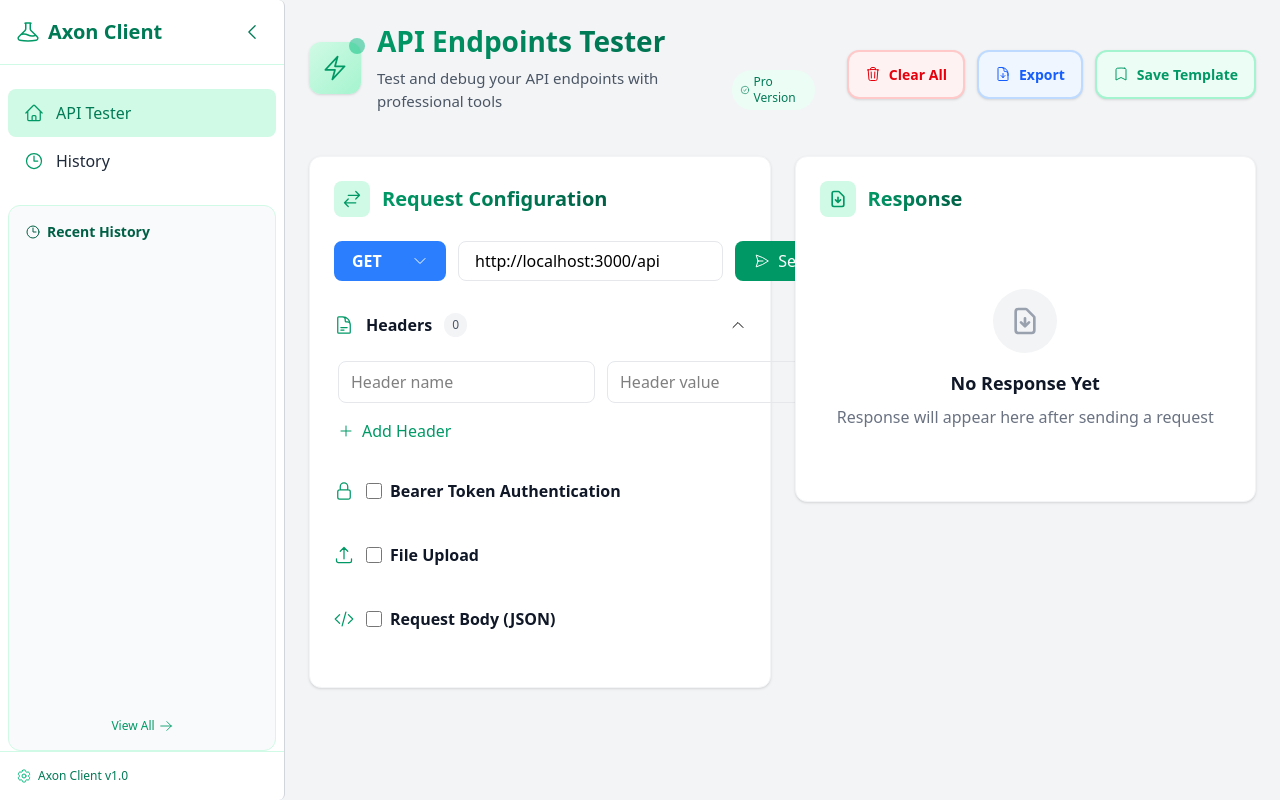
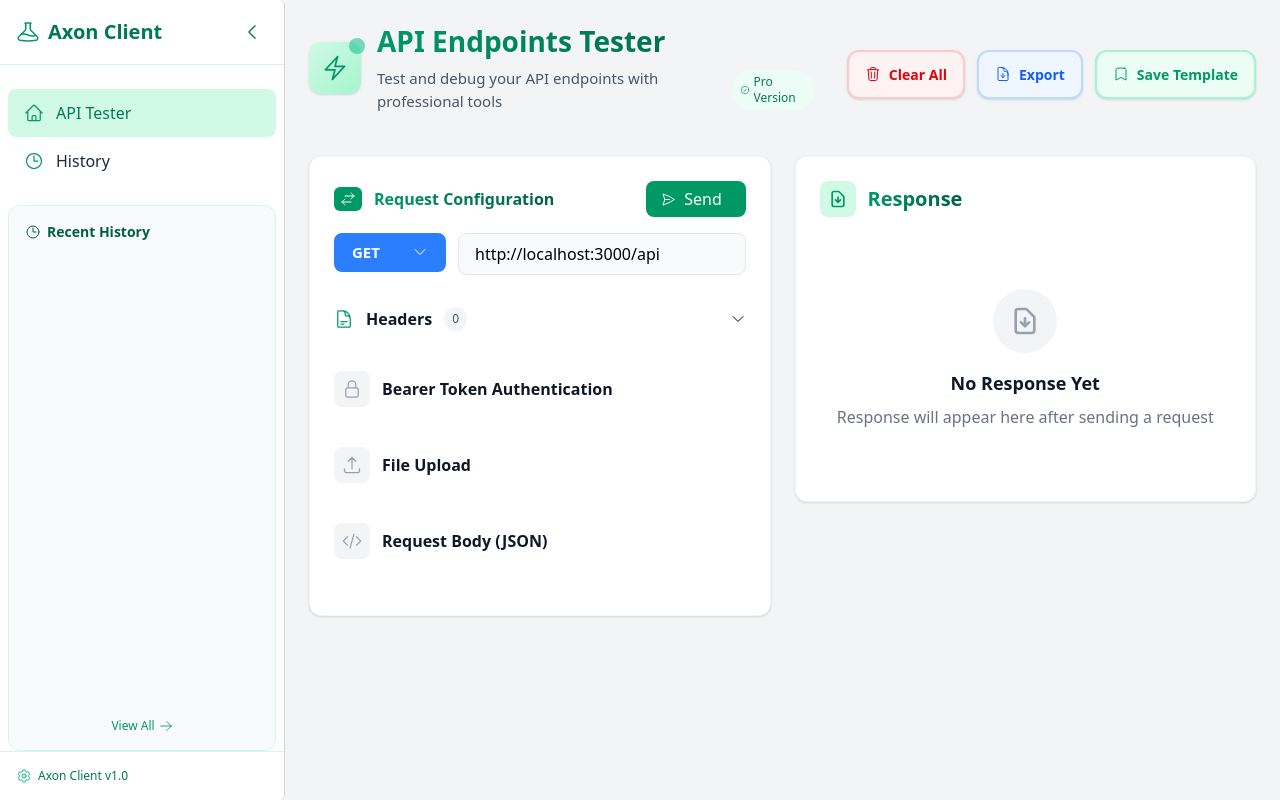
Before and after one commit to BazilSuhail/Local-Postman, a Vue app: page / in a window 1280 px wide. Built offline with nearby package versions, Linux system fonts and the light colour scheme.

Commit message:
Replace checkboxes with toggle icons for auth/file/body sections in `RequestForm` component

```diff
--- a/src/components/DropDown.vue
+++ b/src/components/DropDown.vue
@@ -3,7 +3,7 @@
     <!-- Trigger Button -->
     <button
       @click="isOpen = !isOpen"
-      :class="`px-4 py-[6px] rounded-lg border-2 font-semibold text-white transition-colors min-w-28 ${getMethodColor(method)} flex items-center justify-between gap-2`"
+      :class="`px-4 py-[6px] rounded-lg border-2 text-[15px] font-semibold text-white transition-colors min-w-28 ${getMethodColor(method)} flex items-center justify-between gap-2`"
     >
       <span>{{ method }}</span>
       <ChevronDownIcon
--- a/src/components/RequestForm.vue
+++ b/src/components/RequestForm.vue
@@ -1,29 +1,32 @@
 <template>
   <div class="sticky top-[15px] bg-white rounded-xl shadow-sm border border-gray-100 p-6">
     <!-- Header -->
-    <div class="flex items-center gap-3 mb-6">
-      <div class="p-2 bg-emerald-100 rounded-lg">
-        <ArrowsRightLeftIcon class="w-5 h-5 text-emerald-600" />
+  <div class="flex items-center justify-between mb-4">
+      <div class="flex items-center gap-3 ">
+      <div class="p-[4px] bg-emerald-600 rounded-md">
+        <ArrowsRightLeftIcon  class="w-5 h-4 text-white" />
       </div>
-      <h2 class="text-xl font-bold bg-gradient-to-r from-emerald-600 to-emerald-800 bg-clip-text text-transparent">
+      <h2 class="text-md font-[600] bg-gradient-to-r from-emerald-600 to-emerald-800 bg-clip-text text-transparent">
         Request Configuration
       </h2>
     </div>
+      <button @click="sendRequest" :disabled="status === 'loading'"
+          class="flex items-center justify-center gap-2 py-[6px] bg-emerald-600 hover:bg-emerald-700 disabled:bg-gray-400 text-white rounded-lg font-medium transition-colors min-w-[100px]">
+          <div v-if="status === 'loading'"
+            class="w-4 h-4 border-2 border-white border-t-transparent rounded-full animate-spin"></div>
+          <PaperAirplaneIcon v-else class="w-[15px] h-[15px] text-white" />
+          <span class="text-white text-[16px] mr-2">Send</span>
+        </button>
 
+  </div>
     <!-- Method + URL -->
     <div class="flex gap-3 mb-6">
       <CustomDropdown v-model="method" :methods="['GET', 'POST', 'PUT', 'PATCH', 'DELETE']" />
-      <div class="flex-1 flex flex-col sm:flex-row gap-x-3">
+      <div class="flex-1 flex gap-x-3">
         <input v-model="url"
-          class="flex-1 px-4 border border-gray-200 rounded-lg focus:ring-2 focus:ring-emerald-500 focus:border-transparent transition-all"
+          class="flex-1 px-4 bg-gray-50 py-[8px] border border-gray-200 rounded-lg focus:ring-2 focus:ring-emerald-500 focus:border-transparent transition-all"
           placeholder="http://localhost:3000/api" />
-        <button @click="sendRequest" :disabled="status === 'loading'"
-          class="flex items-center justify-center gap-2 bg-emerald-600 hover:bg-emerald-700 disabled:bg-gray-400 text-white rounded-lg font-medium transition-colors min-w-[100px]">
-          <div v-if="status === 'loading'"
-            class="w-4 h-4 border-2 border-white border-t-transparent rounded-full animate-spin"></div>
-          <PaperAirplaneIcon v-else class="w-4 h-4" />
-          Send
-        </button>
+
       </div>
     </div>
 
@@ -62,26 +65,43 @@
    <!-- Auth -->
 <div class="mb-6">
   <div class="flex items-center gap-3 mb-4 py-2">
-        <LockClosedIcon class="w-5 h-5 text-emerald-600" />
-        <label class="flex items-center gap-2 cursor-pointer">
-          <input type="checkbox" v-model="enableAuth"
-            class="w-4 h-4 text-emerald-600 border-gray-300 rounded focus:ring-emerald-500" />
-          <span class="font-semibold text-gray-900">Bearer Token Authentication</span>
-        </label>
+    <button
+      @click="enableAuth = !enableAuth"
+      :class="`p-2 rounded-lg transition-colors ${enableAuth ? 'bg-emerald-100 text-emerald-600' : 'bg-gray-100 text-gray-400 hover:text-gray-600'}`"
+    >
+      <LockClosedIcon class="w-5 h-5" />
+    </button>
+    <span
+      @click="enableAuth = !enableAuth"
+      class="font-semibold text-gray-900 cursor-pointer"
+    >
+      Bearer Token Authentication
+    </span>
   </div>
 
   <div v-if="enableAuth" class="space-y-3 pl-1">
     <div class="relative">
-          <input :type="showToken ? 'text' : 'password'" v-model="token" placeholder="Enter your bearer token"
-            class="w-full px-4 py-2.5 pr-20 border border-gray-200 rounded-lg focus:ring-2 focus:ring-emerald-500 focus:border-transparent font-mono text-sm transition-all" />
+      <input
+        :type="showToken ? 'text' : 'password'"
+        v-model="token"
+        placeholder="Enter your bearer token"
+        class="w-full px-4 py-2.5 pr-20 border border-gray-200 rounded-lg focus:ring-2 focus:ring-emerald-500 focus:border-transparent font-mono text-sm transition-all"
+      />
       <div class="absolute right-2 top-1/2 transform -translate-y-1/2 flex gap-1">
-            <button @click="showToken = !showToken" class="p-1 text-gray-400 hover:text-gray-600 transition-colors"
-              :title="showToken ? 'Hide token' : 'Show token'">
+        <button
+          @click="showToken = !showToken"
+          class="p-1 text-gray-400 hover:text-gray-600 transition-colors"
+          :title="showToken ? 'Hide token' : 'Show token'"
+        >
           <EyeSlashIcon v-if="showToken" class="w-4 h-4" />
           <EyeIcon v-else class="w-4 h-4" />
         </button>
-            <button v-if="token" @click="copyToClipboard(token, 'token')"
-              class="p-1 text-gray-400 hover:text-gray-600 transition-colors" title="Copy token">
+        <button
+          v-if="token"
+          @click="copyToClipboard(token, 'token')"
+          class="p-1 text-gray-400 hover:text-gray-600 transition-colors"
+          title="Copy token"
+        >
           <CheckIcon v-if="copied === 'token'" class="w-4 h-4 text-green-500" />
           <ClipboardIcon v-else class="w-4 h-4" />
         </button>
@@ -96,17 +116,25 @@
 <!-- File -->
 <div class="mb-6">
   <div class="flex items-center gap-3 mb-4 py-2">
-        <ArrowUpTrayIcon class="w-5 h-5 text-emerald-600" />
-        <label class="flex items-center gap-2 cursor-pointer">
-          <input type="checkbox" v-model="enableFile"
-            class="w-4 h-4 text-emerald-600 border-gray-300 rounded focus:ring-emerald-500" />
-          <span class="font-semibold text-gray-900">File Upload</span>
-        </label>
+    <button
+      @click="enableFile = !enableFile"
+      :class="`p-2 rounded-lg transition-colors ${enableFile ? 'bg-emerald-100 text-emerald-600' : 'bg-gray-100 text-gray-400 hover:text-gray-600'}`"
+    >
+      <ArrowUpTrayIcon class="w-5 h-5" />
+    </button>
+    <span
+      @click="enableFile = !enableFile"
+      class="font-semibold text-gray-900 cursor-pointer"
+    >
+      File Upload
+    </span>
   </div>
 
   <div v-if="enableFile" class="space-y-3 pl-1">
-        <div @click="$refs.fileInput.click()"
-          class="border-2 border-dashed border-gray-300 rounded-lg p-6 text-center hover:border-emerald-400 cursor-pointer transition-colors">
+    <div
+      @click="$refs.fileInput.click()"
+      class="border-2 border-dashed border-gray-300 rounded-lg p-6 text-center hover:border-emerald-400 cursor-pointer transition-colors"
+    >
       <div v-if="file" class="flex flex-col sm:flex-row items-center justify-center gap-2">
         <DocumentIcon class="w-5 h-5 text-emerald-600" />
         <span class="font-medium text-center sm:text-left">{{ file.name }}</span>
@@ -124,20 +152,31 @@
 <!-- Body -->
 <div class="mb-6">
   <div class="flex items-center gap-3 mb-4 py-2">
-        <CodeBracketIcon class="w-5 h-5 text-emerald-600" />
-        <label class="flex items-center gap-2 cursor-pointer">
-          <input type="checkbox" v-model="includeBody"
-            class="w-4 h-4 text-emerald-600 border-gray-300 rounded focus:ring-emerald-500" />
-          <span class="font-semibold text-gray-900">Request Body (JSON)</span>
-        </label>
+    <button
+      @click="includeBody = !includeBody"
+      :class="`p-2 rounded-lg transition-colors ${includeBody ? 'bg-emerald-100 text-emerald-600' : 'bg-gray-100 text-gray-400 hover:text-gray-600'}`"
+    >
+      <CodeBracketIcon class="w-5 h-5" />
+    </button>
+    <span
+      @click="includeBody = !includeBody"
+      class="font-semibold text-gray-900 cursor-pointer"
+    >
+      Request Body (JSON)
+    </span>
   </div>
 
   <div v-if="includeBody" class="relative pl-1">
-        <textarea v-model="body"
+    <textarea
+      v-model="body"
       class="w-full h-32 px-4 py-3 border border-gray-200 rounded-lg focus:ring-2 focus:ring-emerald-500 focus:border-transparent font-mono text-sm resize-none transition-all"
-          placeholder='{"name": "John", "email": "john@example.com"}'></textarea>
-        <button @click="copyToClipboard(body, 'body')"
-          class="absolute top-2 right-2 p-1 text-gray-400 hover:text-gray-600 transition-colors" title="Copy body">
+      placeholder='{"name": "John", "email": "john@example.com"}'
+    ></textarea>
+    <button
+      @click="copyToClipboard(body, 'body')"
+      class="absolute top-2 right-2 p-1 text-gray-400 hover:text-gray-600 transition-colors"
+      title="Copy body"
+    >
       <CheckIcon v-if="copied === 'body'" class="w-4 h-4 text-green-500" />
       <ClipboardIcon v-else class="w-4 h-4" />
     </button>
@@ -172,7 +211,7 @@ const { method, url, headers, body, includeBody, enableAuth, token, enableFile,
 const showToken = ref(false);
 const copied = ref('');
 const expandedSections = ref({
-  headers: true
+  headers: false
 });
 
 function onFileChange(e) {
@@ -187,16 +226,6 @@ function toggleSection(section) {
   expandedSections.value[section] = !expandedSections.value[section];
 }
 
-function getMethodColor(method) {
-  const colors = {
-    'GET': 'bg-blue-500 hover:bg-blue-600 border-blue-500',
-    'POST': 'bg-emerald-500 hover:bg-emerald-600 border-emerald-500',
-    'PUT': 'bg-amber-500 hover:bg-amber-600 border-amber-500',
-    'DELETE': 'bg-red-500 hover:bg-red-600 border-red-500',
-    'PATCH': 'bg-purple-500 hover:bg-purple-600 border-purple-500'
-  };
-  return colors[method] || 'bg-gray-500 hover:bg-gray-600 border-gray-500';
-}
 
 function maskToken(token) {
   if (!token) return '';
```
Lines whose indentation alone changed are shown as unchanged.
